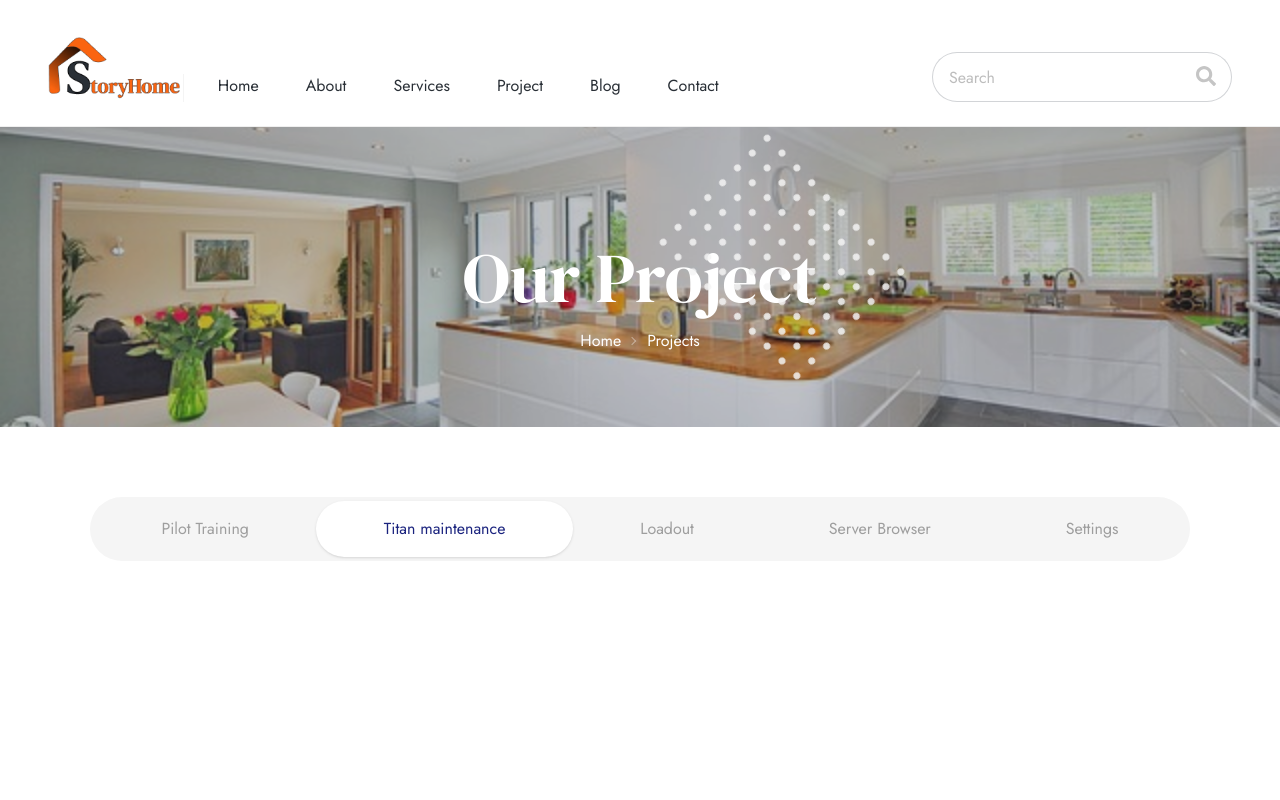
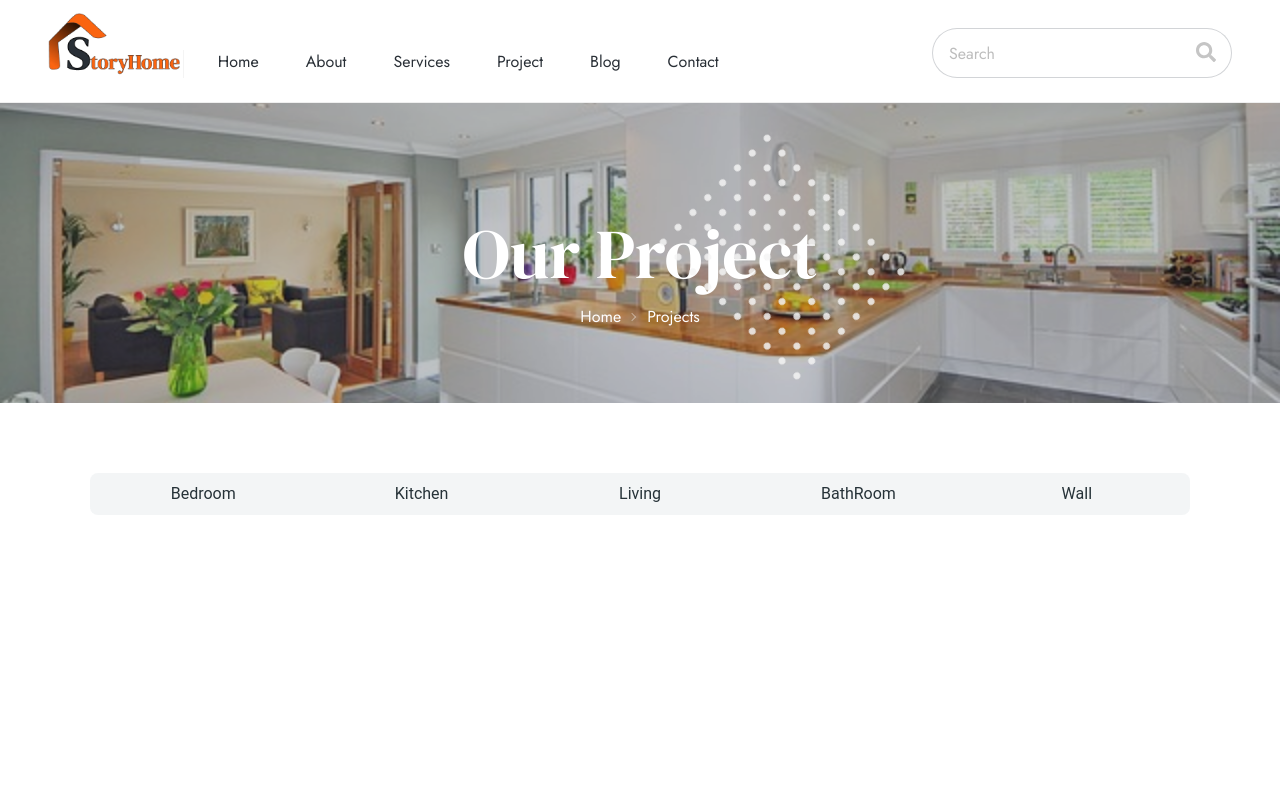
Before and after one commit to Electra51/story-home, a React (Vite) app: page /projects in a window 1280 px wide. Shown: the top 800 px of the page. Built offline with nearby package versions, Linux system fonts and the light colour scheme.

Commit message:
project update

```diff
--- a/src/components/Layouts/Footer.jsx
+++ b/src/components/Layouts/Footer.jsx
@@ -5,7 +5,7 @@ import { FaLinkedinIn } from "react-icons/fa";
 import navLogo from "../../assets/navLogo1.png";
 const Footer = () => {
   return (
-    <div className="border-t border-[#ECECEC] mt-10">
+    <div className="border-t border-[#ECECEC] pt-7">
       <div className="flex flex-col lg:flex-row justify-start items-center lg:items-start gap-[100px] max-w-[1200px] mx-auto pt-[79px] ">
         <div className="flex flex-col justify-center items-center lg:block">
           <img src={navLogo} alt="" className="w-[120px] lg:w-[150px]" />
--- a/src/components/Layouts/Navbar/Navbar.jsx
+++ b/src/components/Layouts/Navbar/Navbar.jsx
@@ -21,7 +21,7 @@ const Navbar = () => {
   );
   return (
     <div className="h-[98px] border-b border-[#EFEFEF] relative">
-      <div className="navbar max-w-[1200px] mx-auto mt-0 lg:mt-[29px] bg-base-100 flex justify-normal gap-[60px] items-end">
+      <div className="navbar max-w-[1200px] mx-auto mt-0 lg:mt-[5px] bg-base-100 flex justify-normal gap-[60px] items-end">
         <div className="flex justify-normal items-center">
           <div className="flex justify-between items-end divide-x divide-[#F4F4F4]">
             <Link to="/">
--- a/src/components/common/ProjectCard.jsx
+++ b/src/components/common/ProjectCard.jsx
@@ -5,11 +5,11 @@ import { Link } from "react-router-dom";
 const ProjectCard = ({ e }) => {
   console.log(e, e);
   return (
-    <div className="">
-      <div className="h-[500px] rounded-tr-[100%]">
+    <div className="h-[600px]">
+      <div className="h-[470px] overflow-hidden">
         <img
           src={e.img}
-          className="h-full w-full object-fill rounded-tr-[50%]"
+          className="h-full w-full object-fill rounded-tr-[80%] hover:scale-125 transition-all duration-500 cursor-pointer hover:rounded-none"
         />
       </div>
       <h1 className="text-[25px] mt-[15px] text-start px-1">{e?.title}</h1>
--- a/src/components/common/data.js
+++ b/src/components/common/data.js
@@ -211,6 +211,7 @@ export const projectData = [
     id: 1,
     title: "Modern Delight Bedroom",
     img: projectImg1,
+    type: "Bedroom",
     client: "Sarah T.",
     Category: "bedroom design",
     Tags: [
@@ -247,6 +248,7 @@ export const projectData = [
     id: 2,
     title: "Aesthetic Spaces",
     img: projectImg2,
+    type: "Living",
     client: "Emily H.",
     Category: "living interior",
     Tags: [
@@ -283,6 +285,7 @@ export const projectData = [
     id: 3,
     title: "Moduler Kitchen",
     img: projectImg3,
+    type: "Kitchen",
     Tags: [
       {
         id: 1,
@@ -318,6 +321,7 @@ export const projectData = [
   {
     id: 4,
     title: "Special Living",
+    type: "Living",
     img: projectImg4,
     client: "Samantha Lee",
     Category: "living space",
@@ -333,6 +337,7 @@ export const projectData = [
   {
     id: 5,
     title: "",
+    type: "Bedroom",
     img: projectImg5,
     client: "",
     Category: "",
@@ -346,6 +351,7 @@ export const projectData = [
   {
     id: 6,
     title: "",
+    type: "Kitchen",
     img: projectImg6,
     client: "",
     Category: "",
@@ -359,6 +365,7 @@ export const projectData = [
   {
     id: 7,
     title: "",
+    type: "Bedroom",
     img: projectImg7,
     client: "",
     Category: "",
--- a/src/index.css
+++ b/src/index.css
@@ -99,7 +99,7 @@ button {
 }
 .studio-button2 {
   position: absolute;
-  bottom: -12px;
+  bottom: -25px;
   right: 5px;
   display: flex;
   cursor: pointer;
@@ -169,5 +169,5 @@ button {
 }
 
 .box:hover .studio-button2 {
-  max-width: 100%;
+  max-width: 500px;
 }
--- a/src/pages/HomePage/ArticlePart/ArticalPart.jsx
+++ b/src/pages/HomePage/ArticlePart/ArticalPart.jsx
@@ -16,9 +16,13 @@ const ArticalPart = () => {
       <div className="grid grid-cols-1 md:grid-cols-2 gap-20 lg:grid-cols-3 mt-[100px]">
         {articleData?.slice(0, 4).map((e, i) => {
           return (
-            <div className="h-[500px] border p-3">
-              <div className=" h-[300px] w-full ">
-                <img src={e.img} alt="" className="h-full w-full object-fill" />
+            <div className="h-[480px] border rounded-[20px] p-3">
+              <div className=" h-[300px] w-full rounded-[16px] overflow-hidden">
+                <img
+                  src={e.img}
+                  alt=""
+                  className="h-full w-full object-fill rounded-[16px] hover:scale-125 transition-all duration-500 cursor-pointer"
+                />
               </div>
               <h1 className="text-2xl text-start mt-2">{e.title}</h1>
               <div className="flex justify-between items-center mt-10">
--- a/src/pages/HomePage/Banner/Banner.jsx
+++ b/src/pages/HomePage/Banner/Banner.jsx
@@ -3,7 +3,7 @@ import heroBanner from "../../../assets/heroBanner.png";
 import Button from "../../../components/common/Button";
 const Banner = () => {
   return (
-    <div className="max-w-[360px] md:max-w-[720px] md:h-[380px] lg:max-w-[1200px] h-[310px] lg:h-[650px] mx-auto mt-[35px] lg:mt-[70px] text-white relative rounded-tl-[100px] rounded-br-[100px] bg-gradient-to-tl from-gray-500 to-[#895531]">
+    <div className="max-w-[360px] md:max-w-[720px] md:h-[380px] lg:max-w-[1200px] h-[310px] lg:h-[650px] mx-auto mt-[35px] lg:mt-[50px] text-white relative rounded-tl-[100px] rounded-br-[100px] bg-gradient-to-tl from-gray-500 to-[#895531]">
       <img
         src={heroBanner}
         alt=""
--- a/src/pages/ProjectsPage/Projects.jsx
+++ b/src/pages/ProjectsPage/Projects.jsx
@@ -1,7 +1,20 @@
 import React from "react";
 import CommonBanner from "../../components/common/CommonBanner";
 import projectBanner from "../../assets/projectbanner.jpg";
+import {
+  Tabs,
+  TabsHeader,
+  TabsBody,
+  Tab,
+  TabPanel,
+} from "@material-tailwind/react";
+import { projectData } from "../../components/common/data";
 const Projects = () => {
+  const Bedroom = projectData?.filter((item) => item.type === "Bedroom");
+  const Kitchen = projectData?.filter((item) => item.type === "Kitchen");
+  const Living = projectData?.filter((item) => item.type === "Living");
+  const BathRoom = projectData?.filter((item) => item.type === "Bathroom");
+  const Wall = projectData?.filter((item) => item.type === "Wall");
   return (
     <div>
       <CommonBanner
@@ -11,35 +24,22 @@ const Projects = () => {
         bannerImage={projectBanner}
       />
       <div className="max-w-[360px] md:max-w-[720px] md:h-[380px] lg:max-w-[1100px] mx-auto mt-[35px] lg:mt-[70px]">
-        <ul class="grid grid-flow-col text-center text-gray-500 bg-gray-100 rounded-full p-1">
-          <li>
-            <a href="#page1" class="flex justify-center py-4">
-              Pilot Training
-            </a>
-          </li>
-          <li>
-            <a
-              href="#page2"
-              class="flex justify-center bg-white rounded-full shadow text-indigo-900 py-4">
-              Titan maintenance
-            </a>
-          </li>
-          <li>
-            <a href="#page3" class="flex justify-center py-4">
-              Loadout
-            </a>
-          </li>
-          <li>
-            <a href="#page4" class="flex justify-center py-4">
-              Server Browser
-            </a>
-          </li>
-          <li>
-            <a href="#page5" class="flex justify-center py-4">
-              Settings
-            </a>
-          </li>
-        </ul>
+        <Tabs value="html">
+          <TabsHeader>
+            <Tab>Bedroom</Tab>
+            <Tab>Kitchen</Tab>
+            <Tab>Living</Tab>
+            <Tab>BathRoom</Tab>
+            <Tab>Wall</Tab>
+          </TabsHeader>
+          {/* <TabsBody>
+            {data.map(({ value, desc }) => (
+              <TabPanel key={value} value={value}>
+                {desc}
+              </TabPanel>
+            ))}
+          </TabsBody> */}
+        </Tabs>
       </div>
     </div>
   );
```
